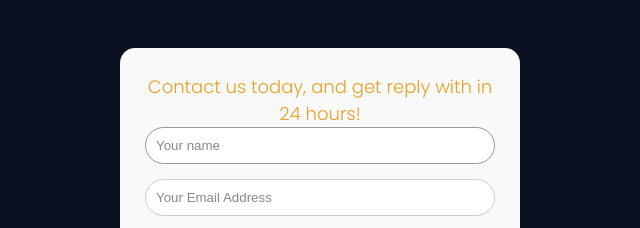
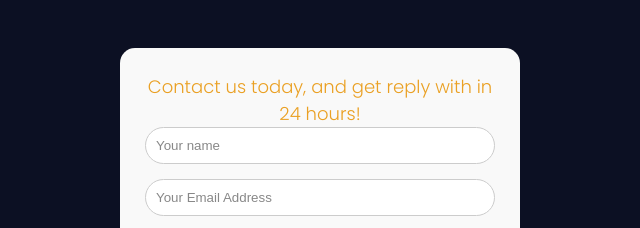
Before and after one commit to chanu4/chanu4.github.io, a plain HTML site: page index.html in a window 1280 px wide. Shown: the part 3580-3808 px from the top of the page, 320-960 px from the left. Drawn offline with nearby package versions, Linux system fonts and the light colour scheme.

Commit message:
Update index.html

```diff
--- a/index.html
+++ b/index.html
@@ -747,7 +747,7 @@ team section end-->
     <form id="contact" action="" method="post">
       <h4>Contact us today, and get reply with in 24 hours!</h4>
       <fieldset>
-        <input placeholder="Your name" id="name" type="text" tabindex="1" required autofocus class="username">
+        <input placeholder="Your name" id="name" type="text" tabindex="1" required class="username">
       </fieldset>
       <fieldset>
         <input placeholder="Your Email Address" id="email"  type="email" tabindex="2" required class="email">
```
